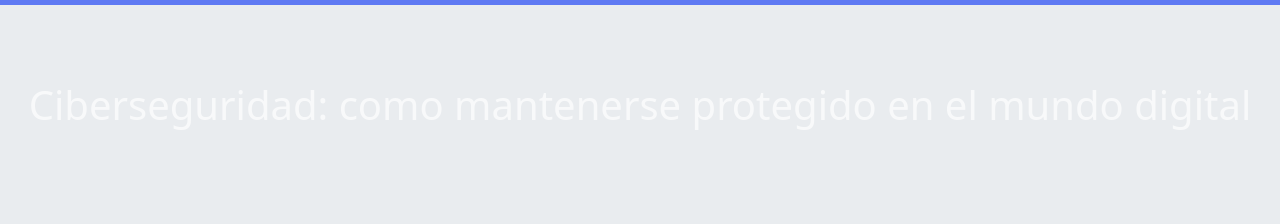
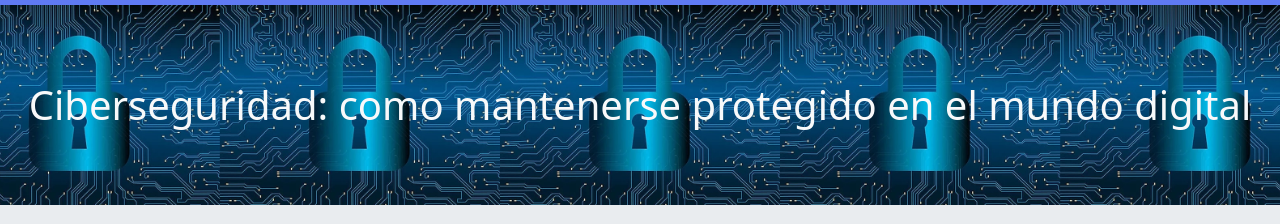
Before and after one commit to Luciano-Oviedo/Web-informativa-de-ciberseguridad, a plain HTML site: page index.html in a window 1280 px wide. Shown: the part 51-275 px from the top of the page. Drawn offline with nearby package versions, Linux system fonts and the light colour scheme; the site is published under a folder, as on GitHub Pages, so addresses that start at the root find nothing.

Commit message:
Corregida ruta relativa a banner

```diff
--- a/styles/styles.css
+++ b/styles/styles.css
@@ -9,7 +9,7 @@
 }
 
 .banner {
-    background-image: url("/assets/imagen-ciberseg.jpg");
+  background-image: url("../assets/imagen-ciberseg.jpg");
   background-position: center;
   background-size: auto 100%;
   height: 25dvh;
```
Lines whose indentation alone changed are shown as unchanged.
